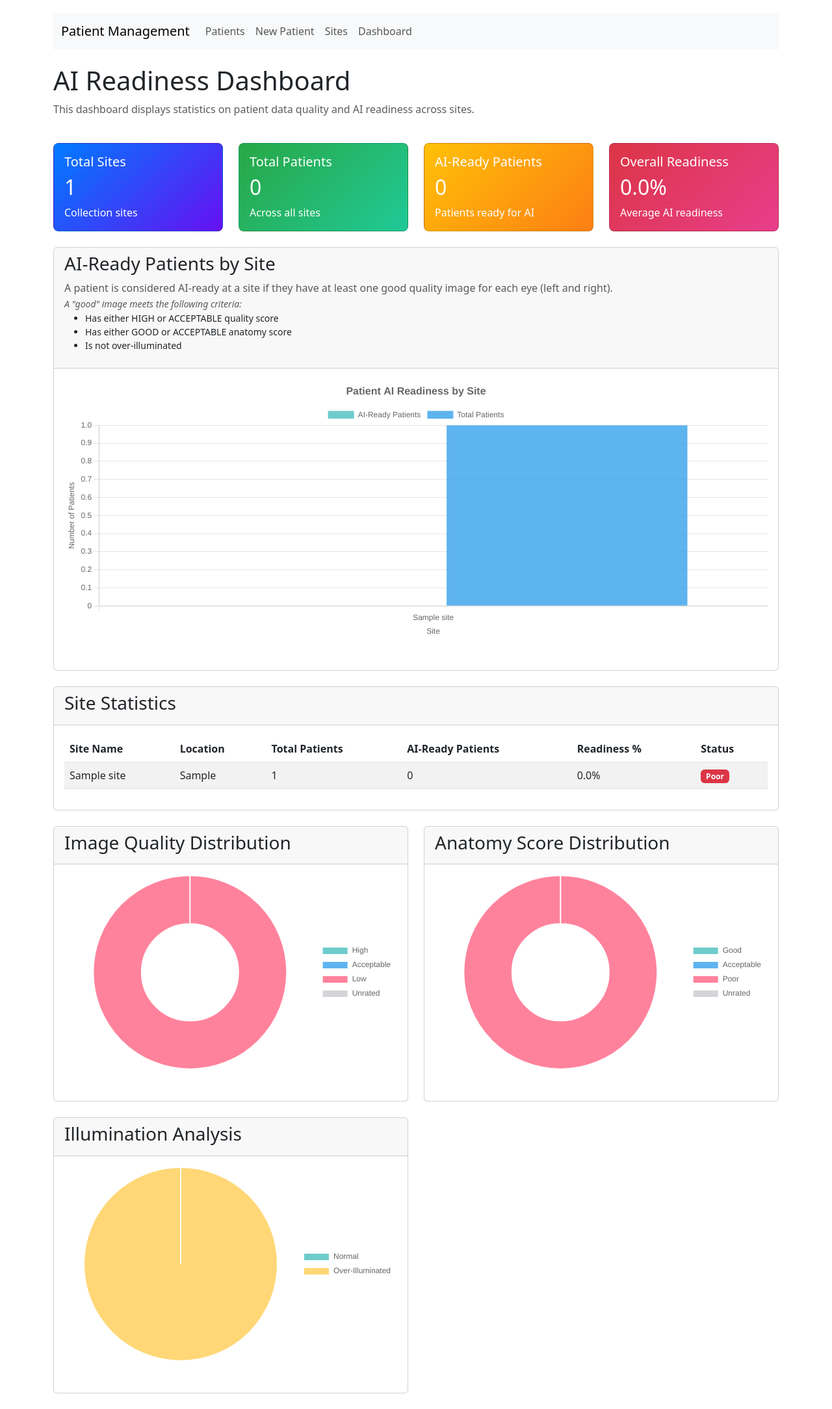
After one commit to sinayt22/retinal-image-manager, a Flask app: page /dashboard/ in a window 1280 px wide. The commit adds this page. Shown: the whole page at 65% size. Run offline with Flask 3, Linux system fonts and the light colour scheme; tables that the repository leaves empty hold one stand-in row (values such as "Sample post").

Commit message:
add dashboard functionality with statistics endpoints and update navigation

```diff
--- a/app/__init__.py
+++ b/app/__init__.py
@@ -27,6 +27,8 @@ def create_app(config_class=Config):
     from app.controllers.web.site_controller import site_bp
     app.register_blueprint(site_bp, url_prefix='/sites')
 
+    from app.controllers.web.dashboard_controller import dashboard_bp
+    app.register_blueprint(dashboard_bp, url_prefix='/dashboard')
 
     @app.route('/')
     def index():
--- /dev/null
+++ b/app/controllers/web/dashboard_controller.py
@@ -0,0 +1,53 @@
+import logging
+from flask import Blueprint, render_template, jsonify
+
+from app.services.statistics_service import StatisticsService
+
+dashboard_bp = Blueprint('dashboard', __name__)
+statistics_service = StatisticsService()
+
+logger = logging.getLogger(__name__)
+
+@dashboard_bp.route('/', methods=['GET'])
+def index():
+    """Display the main dashboard."""
+    site_stats = statistics_service.get_sites_statistics()
+    image_stats = statistics_service.get_image_quality_statistics()
+
+    return render_template(
+        'dashboard/index.html',
+        site_stats=site_stats,
+        image_stats=image_stats
+    )
+
+@dashboard_bp.route('/api/site-statistics', methods=['GET'])
+def site_statistics_api():
+    """API endpoint for retrieving site statistics data for charts."""
+    try:
+        site_stats = statistics_service.get_sites_statistics()
+        return jsonify({
+            'status': 'success',
+            'data': site_stats
+        })
+    except Exception as e:
+        logger.error(f"Error retrieving site statistics: {str(e)}", exc_info=True)
+        return jsonify({
+            'status': 'error',
+            'message': f"Failed to retrieve statistics: {str(e)}"
+        }), 500
+
+@dashboard_bp.route('/api/image-statistics', methods=['GET'])
+def image_statistics_api():
+    """API endpoint for retrieving image quality statistics data for charts."""
+    try:
+        image_stats = statistics_service.get_image_quality_statistics()
+        return jsonify({
+            'status': 'success',
+            'data': image_stats
+        })
+    except Exception as e:
+        logger.error(f"Error retrieving image statistics: {str(e)}", exc_info=True)
+        return jsonify({
+            'status': 'error',
+            'message': f"Failed to retrieve statistics: {str(e)}"
+        }), 500
--- a/app/services/image_service.py
+++ b/app/services/image_service.py
@@ -36,7 +36,7 @@ class ImageService:
         """
         # Handle file upload if provided
         image_path = None
-        is_io = None
+        is_io = image_data.get('over_illuminated')
         if image_file:
             filename = secure_filename(image_file.filename)
             # Create a unique filename using timestamp
@@ -47,7 +47,7 @@ class ImageService:
             upload_folder = current_app.config['UPLOAD_FOLDER']
             file_path = os.path.join(upload_folder, unique_filename)
             image_file.save(file_path)
-            is_io = is_over_illuminated(file_path)
+            is_io = is_over_illuminated(file_path) if is_io is None else is_io
 
             # Store the relative path
             image_path = unique_filename
--- a/app/templates/base.html
+++ b/app/templates/base.html
@@ -35,6 +35,9 @@
                         <li class="nav-item">
                             <a class="nav-link" href="{{ url_for('sites.index') }}">Sites</a>
                         </li>
+                        <li class="nav-item">
+                            <a class="nav-link" href="{{ url_for('dashboard.index') }}">Dashboard</a>
+                        </li>
                     </ul>
                 </div>
             </div>
--- /dev/null
+++ b/app/templates/dashboard/index.html
@@ -0,0 +1,436 @@
+{% extends "base.html" %}
+
+{% block title %}AI Readiness Dashboard{% endblock %}
+
+{% block extra_css %}
+<style>
+  .stat-card {
+    border-radius: 0.5rem;
+    transition: transform 0.3s;
+  }
+
+  .stat-card:hover {
+    transform: translateY(-5px);
+    box-shadow: 0 0.5rem 1rem rgba(0, 0, 0, 0.15);
+  }
+
+  .chart-container {
+    height: 400px;
+    margin-bottom: 2rem;
+  }
+
+  .site-info {
+    font-size: 0.9rem;
+  }
+
+  .progress {
+    height: 1.5rem;
+  }
+
+  .bg-gradient-primary {
+    background: linear-gradient(135deg, #007bff 0%, #6610f2 100%);
+  }
+
+  .bg-gradient-success {
+    background: linear-gradient(135deg, #28a745 0%, #20c997 100%);
+  }
+
+  .bg-gradient-warning {
+    background: linear-gradient(135deg, #ffc107 0%, #fd7e14 100%);
+  }
+
+  .bg-gradient-danger {
+    background: linear-gradient(135deg, #dc3545 0%, #e83e8c 100%);
+  }
+</style>
+{% endblock %}
+
+{% block content %}
+<div class="row mb-4">
+  <div class="col">
+    <h1>AI Readiness Dashboard</h1>
+    <p class="text-muted">
+      This dashboard displays statistics on patient data quality and AI readiness across sites.
+    </p>
+  </div>
+</div>
+
+<!-- Summary Cards -->
+<div class="row mb-4">
+  <div class="col-md-3">
+    <div class="card stat-card bg-gradient-primary text-white">
+      <div class="card-body">
+        <h5 class="card-title">Total Sites</h5>
+        <h2>{{ site_stats|length }}</h2>
+        <p class="mb-0">Collection sites</p>
+      </div>
+    </div>
+  </div>
+
+  <div class="col-md-3">
+    <div class="card stat-card bg-gradient-success text-white">
+      <div class="card-body">
+        <h5 class="card-title">Total Patients</h5>
+        {% set total_patients = 0 %}
+        {% for site in site_stats %}
+          {% set total_patients = total_patients + site.total_patients %}
+        {% endfor %}
+        <h2>{{ total_patients }}</h2>
+        <p class="mb-0">Across all sites</p>
+      </div>
+    </div>
+  </div>
+
+  <div class="col-md-3">
+    <div class="card stat-card bg-gradient-warning text-white">
+      <div class="card-body">
+        <h5 class="card-title">AI-Ready Patients</h5>
+        {% set available_patients = 0 %}
+        {% for site in site_stats %}
+          {% set available_patients = available_patients + site.available_for_ai %}
+        {% endfor %}
+        <h2>{{ available_patients }}</h2>
+        <p class="mb-0">Patients ready for AI</p>
+      </div>
+    </div>
+  </div>
+
+  <div class="col-md-3">
+    <div class="card stat-card bg-gradient-danger text-white">
+      <div class="card-body">
+        <h5 class="card-title">Overall Readiness</h5>
+        {% set total_patients = 0 %}
+        {% set available_patients = 0 %}
+        {% for site in site_stats %}
+          {% set total_patients = total_patients + site.total_patients %}
+          {% set available_patients = available_patients + site.available_for_ai %}
+        {% endfor %}
+        {% set readiness_percentage = (available_patients / total_patients * 100) if total_patients > 0 else 0 %}
+        <h2>{{ "%.1f"|format(readiness_percentage) }}%</h2>
+        <p class="mb-0">Average AI readiness</p>
+      </div>
+    </div>
+  </div>
+</div>
+
+<!-- Main Chart: Patient Availability per Site -->
+<div class="card mb-4">
+  <div class="card-header">
+    <h3>AI-Ready Patients by Site</h3>
+    <p class="text-muted mb-0">
+      A patient is considered AI-ready at a site if they have at least one good quality image for each eye (left and right).
+      <br>
+      <small>
+        <i>A "good" image meets the following criteria:</i>
+        <ul class="mb-0">
+          <li>Has either HIGH or ACCEPTABLE quality score</li>
+          <li>Has either GOOD or ACCEPTABLE anatomy score</li>
+          <li>Is not over-illuminated</li>
+        </ul>
+      </small>
+    </p>
+  </div>
+  <div class="card-body">
+    <div class="chart-container">
+      <canvas id="siteAvailabilityChart"></canvas>
+    </div>
+  </div>
+</div>
+
+<!-- Site Statistics Table -->
+<div class="card mb-4">
+  <div class="card-header">
+    <h3>Site Statistics</h3>
+  </div>
+  <div class="card-body">
+    <div class="table-responsive">
+      <table class="table table-striped table-hover">
+        <thead>
+          <tr>
+            <th>Site Name</th>
+            <th>Location</th>
+            <th>Total Patients</th>
+            <th>AI-Ready Patients</th>
+            <th>Readiness %</th>
+            <th>Status</th>
+          </tr>
+        </thead>
+        <tbody>
+          {% for site in site_stats|sort(attribute='availability_percentage', reverse=True) %}
+          <tr>
+            <td>{{ site.name }}</td>
+            <td>{{ site.location or 'N/A' }}</td>
+            <td>{{ site.total_patients }}</td>
+            <td>{{ site.available_for_ai }}</td>
+            <td>{{ site.availability_percentage }}%</td>
+            <td>
+              {% if site.availability_percentage >= 80 %}
+                <span class="badge bg-success">Excellent</span>
+              {% elif site.availability_percentage >= 60 %}
+                <span class="badge bg-primary">Good</span>
+              {% elif site.availability_percentage >= 40 %}
+                <span class="badge bg-warning text-dark">Fair</span>
+              {% else %}
+                <span class="badge bg-danger">Poor</span>
+              {% endif %}
+            </td>
+          </tr>
+          {% endfor %}
+        </tbody>
+      </table>
+    </div>
+  </div>
+</div>
+
+<!-- Additional Charts -->
+<div class="row mb-4">
+  <div class="col-md-6">
+    <div class="card">
+      <div class="card-header">
+        <h3>Image Quality Distribution</h3>
+      </div>
+      <div class="card-body">
+        <div class="chart-container" style="height: 300px;">
+          <canvas id="qualityDistributionChart"></canvas>
+        </div>
+      </div>
+    </div>
+  </div>
+
+  <div class="col-md-6">
+    <div class="card">
+      <div class="card-header">
+        <h3>Anatomy Score Distribution</h3>
+      </div>
+      <div class="card-body">
+        <div class="chart-container" style="height: 300px;">
+          <canvas id="anatomyDistributionChart"></canvas>
+        </div>
+      </div>
+    </div>
+  </div>
+</div>
+
+<div class="row mb-4">
+  <div class="col-md-6">
+    <div class="card">
+      <div class="card-header">
+        <h3>Illumination Analysis</h3>
+      </div>
+      <div class="card-body">
+        <div class="chart-container" style="height: 300px;">
+          <canvas id="illuminationChart"></canvas>
+        </div>
+      </div>
+    </div>
+  </div>
+</div>
+{% endblock %}
+
+{% block extra_js %}
+<script src="https://cdn.jsdelivr.net/npm/chart.js@4.4.2/dist/chart.umd.min.js"></script>
+
+<script>
+  document.addEventListener('DOMContentLoaded', function() {
+    // Prepare site data for charts
+    const siteData = {{ site_stats|tojson }};
+    const imageStats = {{ image_stats|tojson }};
+
+    // Set up colors
+    const colors = {
+      blue: 'rgba(54, 162, 235, 0.8)',
+      green: 'rgba(75, 192, 192, 0.8)',
+      red: 'rgba(255, 99, 132, 0.8)',
+      yellow: 'rgba(255, 206, 86, 0.8)',
+      purple: 'rgba(153, 102, 255, 0.8)',
+      orange: 'rgba(255, 159, 64, 0.8)',
+      grey: 'rgba(201, 203, 207, 0.8)'
+    };
+
+    // Site Availability Chart
+    const siteAvailabilityCtx = document.getElementById('siteAvailabilityChart').getContext('2d');
+    const siteNames = siteData.map(site => site.name);
+    const totalPatients = siteData.map(site => site.total_patients);
+    const availablePatients = siteData.map(site => site.available_for_ai);
+
+    new Chart(siteAvailabilityCtx, {
+      type: 'bar',
+      data: {
+        labels: siteNames,
+        datasets: [
+          {
+            label: 'Total Patients',
+            data: totalPatients,
+            backgroundColor: colors.blue,
+            order: 2
+          },
+          {
+            label: 'AI-Ready Patients',
+            data: availablePatients,
+            backgroundColor: colors.green,
+            order: 1
+          }
+        ]
+      },
+      options: {
+        responsive: true,
+        maintainAspectRatio: false,
+        plugins: {
+          title: {
+            display: true,
+            text: 'Patient AI Readiness by Site',
+            font: {
+              size: 16
+            }
+          },
+          tooltip: {
+            callbacks: {
+              afterBody: function(context) {
+                const siteIndex = context[0].dataIndex;
+                const site = siteData[siteIndex];
+                return `Readiness: ${site.availability_percentage}%`;
+              }
+            }
+          }
+        },
+        scales: {
+          x: {
+            title: {
+              display: true,
+              text: 'Site'
+            }
+          },
+          y: {
+            title: {
+              display: true,
+              text: 'Number of Patients'
+            },
+            beginAtZero: true
+          }
+        }
+      }
+    });
+
+    // Quality Distribution Chart
+    const qualityDistributionCtx = document.getElementById('qualityDistributionChart').getContext('2d');
+    const qualityLabels = ['High', 'Acceptable', 'Low', 'Unrated'];
+    const qualityData = [
+      imageStats.quality.HIGH,
+      imageStats.quality.ACCEPTABLE,
+      imageStats.quality.LOW,
+      imageStats.quality.UNRATED
+    ];
+
+    new Chart(qualityDistributionCtx, {
+      type: 'doughnut',
+      data: {
+        labels: qualityLabels,
+        datasets: [{
+          data: qualityData,
+          backgroundColor: [colors.green, colors.blue, colors.red, colors.grey]
+        }]
+      },
+      options: {
+        responsive: true,
+        maintainAspectRatio: false,
+        plugins: {
+          legend: {
+            position: 'right'
+          },
+          tooltip: {
+            callbacks: {
+              label: function(context) {
+                const label = context.label || '';
+                const value = context.raw;
+                const total = context.dataset.data.reduce((a, b) => a + b, 0);
+                const percentage = Math.round((value / total) * 100);
+                return `${label}: ${value} (${percentage}%)`;
+              }
+            }
+          }
+        }
+      }
+    });
+
+    // Anatomy Distribution Chart
+    const anatomyDistributionCtx = document.getElementById('anatomyDistributionChart').getContext('2d');
+    const anatomyLabels = ['Good', 'Acceptable', 'Poor', 'Unrated'];
+    const anatomyData = [
+      imageStats.anatomy.GOOD,
+      imageStats.anatomy.ACCEPTABLE,
+      imageStats.anatomy.POOR,
+      imageStats.anatomy.UNRATED
+    ];
+
+    new Chart(anatomyDistributionCtx, {
+      type: 'doughnut',
+      data: {
+        labels: anatomyLabels,
+        datasets: [{
+          data: anatomyData,
+          backgroundColor: [colors.green, colors.blue, colors.red, colors.grey]
+        }]
+      },
+      options: {
+        responsive: true,
+        maintainAspectRatio: false,
+        plugins: {
+          legend: {
+            position: 'right'
+          },
+          tooltip: {
+            callbacks: {
+              label: function(context) {
+                const label = context.label || '';
+                const value = context.raw;
+                const total = context.dataset.data.reduce((a, b) => a + b, 0);
+                const percentage = Math.round((value / total) * 100);
+                return `${label}: ${value} (${percentage}%)`;
+              }
+            }
+          }
+        }
+      }
+    });
+
+    // Illumination Chart
+    const illuminationCtx = document.getElementById('illuminationChart').getContext('2d');
+    const illuminationLabels = ['Normal', 'Over-Illuminated'];
+    const illuminationData = [
+      imageStats.illumination.NORMAL,
+      imageStats.illumination.OVER_ILLUMINATED
+    ];
+
+    new Chart(illuminationCtx, {
+      type: 'pie',
+      data: {
+        labels: illuminationLabels,
+        datasets: [{
+          data: illuminationData,
+          backgroundColor: [colors.green, colors.yellow]
+        }]
+      },
+      options: {
+        responsive: true,
+        maintainAspectRatio: false,
+        plugins: {
+          legend: {
+            position: 'right'
+          },
+          tooltip: {
+            callbacks: {
+              label: function(context) {
+                const label = context.label || '';
+                const value = context.raw;
+                const total = context.dataset.data.reduce((a, b) => a + b, 0);
+                const percentage = Math.round((value / total) * 100);
+                return `${label}: ${value} (${percentage}%)`;
+              }
+            }
+          }
+        }
+      }
+    });
+  });
+</script>
+{% endblock %}
```
Also changed, not shown: app/services/statistics_service.py (added, +134 -0 lines).
